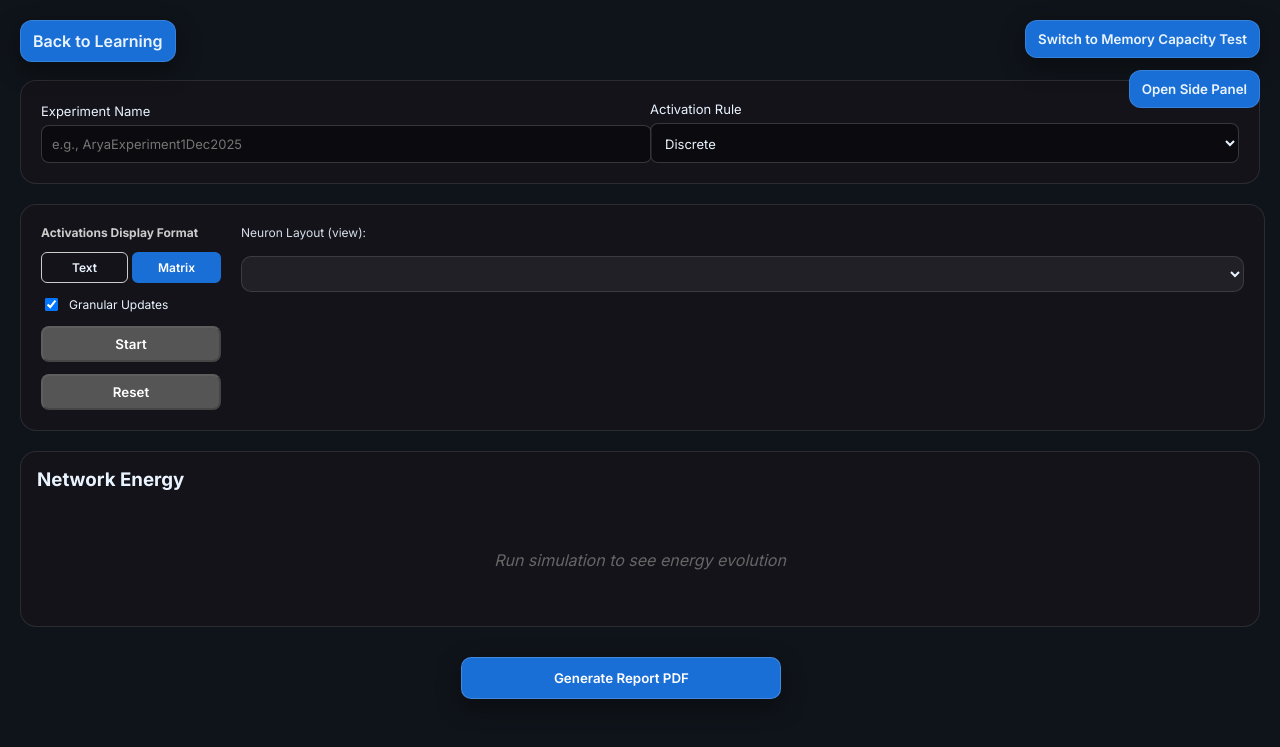
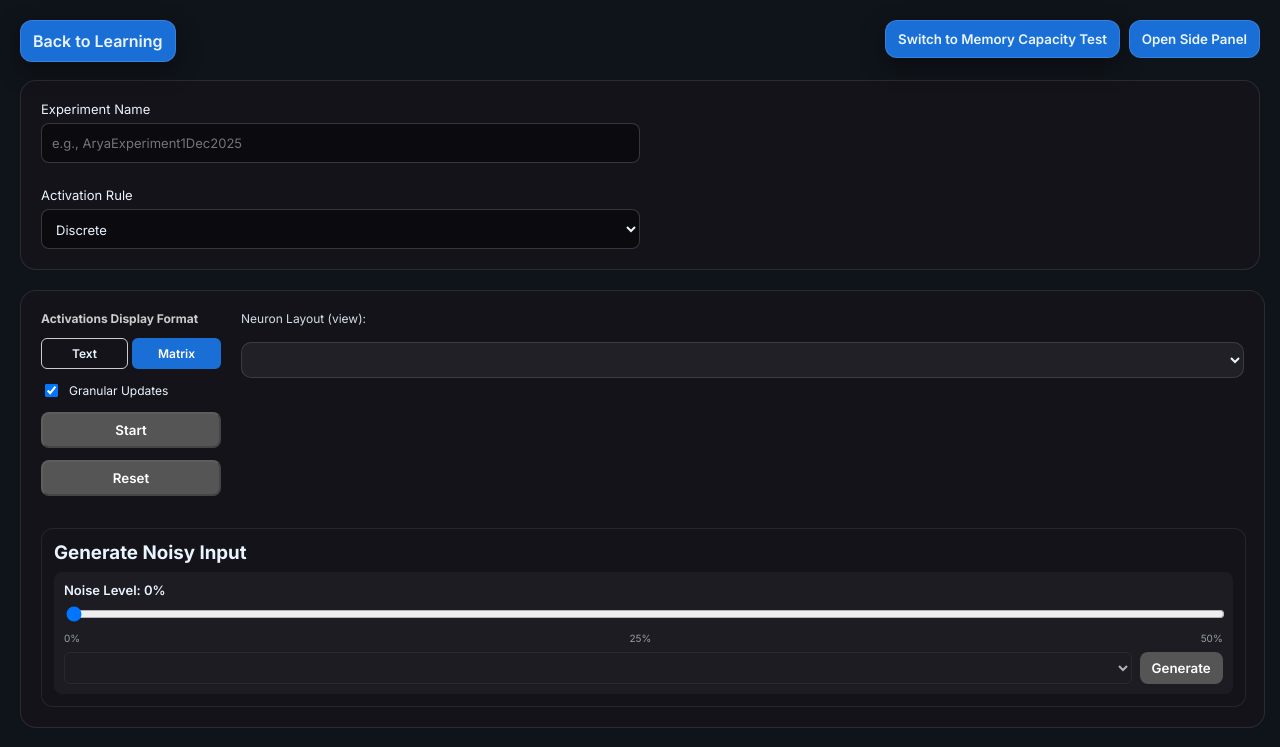
Before and after one commit to pkhatri3/attractor-network-lab, a React (Vite) app in the folder frontend/: page /simulation in a window 1280 px wide. Shown: the top 747 px of the page. Built offline with nearby package versions, Linux system fonts and the light colour scheme.

Commit message:
ui improvements for simulation phase

```diff
--- a/frontend/src/components/SimulationPhase.jsx
+++ b/frontend/src/components/SimulationPhase.jsx
@@ -44,6 +44,13 @@ const ActivationLayout = ({
     setGranularMode,
     AHistLength,
     onIterationChange,
+    // noisy input props
+    simulationNoiseLevel,
+    setSimulationNoiseLevel,
+    selectedMemoryIndex,
+    setSelectedMemoryIndex,
+    parsedMems,
+    generateNoisyInput,
   }) => (
     <div style={{ width: "100%", paddingTop: "20px", display: "flex", flexDirection: "column", gap: 4, pointerEvents: "auto", zIndex: 1 }}>
 
@@ -243,8 +250,65 @@ const ActivationLayout = ({
                 }
                 style={{ width: "100%" }}
               />
+                </div>
+              )}
+          {/* Noisy input moved here from the right drawer so it's not hidden in the side panel */}
+          {/** Only show when in activation mode (caller ensures this) **/}
+          <div style={{ width: "100%", marginTop: 12 }}>
+            <div style={{
+              background: "rgba(20,20,26,0.92)",
+              borderRadius: 12,
+              padding: 12,
+              border: "1px solid rgba(255,255,255,0.08)",
+              width: "98%",
+            }}>
+              <h3 style={{ marginTop: 0, marginBottom: 8 }}>Generate Noisy Input</h3>
+              <div style={{ background: "rgba(255,255,255,0.04)", padding: 10, borderRadius: 8 }}>
+                <div style={{ fontSize: 13, marginBottom: 6, fontWeight: 600, color: "#eaf4ff" }}>
+                  Noise Level: {(simulationNoiseLevel * 100).toFixed(0)}%
+                </div>
+                <input
+                  type="range"
+                  min={0}
+                  max={0.5}
+                  step={0.01}
+                  value={simulationNoiseLevel}
+                  onChange={(e) => setSimulationNoiseLevel(Number(e.target.value))}
+                  style={{ width: "100%" }}
+                  disabled={isSimulating || hasRun}
+                />
+
+                <div style={{ display: "flex", justifyContent: "space-between", fontSize: 10, opacity: 0.6, marginTop: 6 }}>
+                  <span>0%</span>
+                  <span>25%</span>
+                  <span>50%</span>
+                </div>
+
+                <div style={{ display: "flex", gap: 8, marginTop: 8, alignItems: "center" }}>
+                  <select
+                    value={selectedMemoryIndex === null ? "" : selectedMemoryIndex}
+                    onChange={(e) => setSelectedMemoryIndex(e.target.value === "" ? null : Number(e.target.value))}
+                    disabled={isSimulating || hasRun || parsedMems.length === 0}
+                    style={{ flex: 1, padding: 6, borderRadius: 6, background: "transparent", color: "#eaf4ff", border: "1px solid rgba(255,255,255,0.08)" }}
+                  >
+                    {parsedMems.map((m, i) => (
+                      <option key={i} value={i} style={{ background: "#FFF", color: "#000" }}>
+                        Memory #{i + 1}
+                      </option>
+                    ))}
+                  </select>
+
+                  <button
+                    onClick={() => generateNoisyInput()}
+                    disabled={isSimulating || hasRun || neuronCount === 0}
+                    style={{ padding: "8px 12px", borderRadius: 8, border: "none", fontWeight: 600, background: canSimulate && !isSimulating && !hasRun ? "#1a6fd6" : "#555", color: "#fff", cursor: canSimulate && !isSimulating && !hasRun ? "pointer" : "not-allowed" }}
+                  >
+                    Generate
+                  </button>
+                </div>
+              </div>
             </div>
-          )}
+          </div>
       </div>
 
       {/* Energy graph */}
@@ -612,114 +676,7 @@ const CapacityLayout = ({
       )}
     </div>
 
-    {/* Noisy input */}
-    {simulationMode === "activation" && (
-      <div style={panel}>
-        <h3>Generate Noisy Input</h3>
-
-        <div
-          style={{
-            background: "rgba(255,255,255,0.04)",
-            padding: 10,
-            borderRadius: 8,
-            width: "94%",
-          }}
-        >
-          <div
-            style={{
-              fontSize: 13,
-              marginBottom: 6,
-              fontWeight: 600,
-              color: "#eaf4ff",
-            }}
-          >
-            Noise Level: {(simulationNoiseLevel * 100).toFixed(0)}%
-          </div>
-
-          <input
-            type="range"
-            min={0}
-            max={0.5}
-            step={0.01}
-            value={simulationNoiseLevel}
-            onChange={(e) => setSimulationNoiseLevel(Number(e.target.value))}
-            style={{ width: "100%" }}
-            disabled={isSimulating || hasRun}
-          />
-
-          <div
-            style={{
-              display: "flex",
-              justifyContent: "space-between",
-              fontSize: 10,
-              opacity: 0.6,
-              marginTop: 6,
-            }}
-          >
-            <span>0%</span>
-            <span>25%</span>
-            <span>50%</span>
-          </div>
-
-          <div
-            style={{
-              display: "flex",
-              gap: 8,
-              marginTop: 8,
-              alignItems: "center",
-            }}
-          >
-            <select
-              value={selectedMemoryIndex === null ? "" : selectedMemoryIndex}
-              onChange={(e) =>
-                setSelectedMemoryIndex(
-                  e.target.value === "" ? null : Number(e.target.value)
-                )
-              }
-              disabled={isSimulating || hasRun || parsedMems.length === 0}
-              style={{
-                flex: 1,
-                padding: 6,
-                borderRadius: 6,
-                background: "transparent",
-                color: "#eaf4ff",
-                border: "1px solid rgba(255,255,255,0.08)",
-              }}
-            >
-              {parsedMems.map((m, i) => (
-                <option
-                  key={i}
-                  value={i}
-                  style={{ background: "#FFF", color: "#000" }}
-                >
-                  Memory #{i + 1}
-                </option>
-              ))}
-            </select>
-
-            <button
-              onClick={() => generateNoisyInput()}
-              disabled={isSimulating || hasRun || neuronCount === 0}
-              style={{
-                padding: "8px 12px",
-                borderRadius: 8,
-                border: "none",
-                fontWeight: 600,
-                background:
-                  canSimulate && !isSimulating && !hasRun ? "#1a6fd6" : "#555",
-                color: "#fff",
-                cursor:
-                  canSimulate && !isSimulating && !hasRun
-                    ? "pointer"
-                    : "not-allowed",
-              }}
-            >
-              Generate
-            </button>
-          </div>
-        </div>
-      </div>
-    )}
+
   </div>
 );
 
@@ -1459,7 +1416,7 @@ export default function SimulationPhase() {
         style={{
           position: "absolute",
           top: 20,
-          right: drawerOpen ? drawerWidth + 50 : 20,
+          right: drawerOpen ? drawerWidth + 220 : 160,
           padding: "10px 12px",
           borderRadius: 12,
           border: "1px solid rgba(255,255,255,0.12)",
@@ -1481,7 +1438,7 @@ export default function SimulationPhase() {
         onClick={() => setDrawerOpen((o) => !o)}
         style={{
           position: "absolute",
-          top: 70,
+          top: 20,
           right: drawerOpen ? drawerWidth + 50 : 20,
           padding: "10px 12px",
           borderRadius: 12,
@@ -1524,12 +1481,12 @@ export default function SimulationPhase() {
               borderRadius: 16,
               padding: 20,
               display: "flex",
-              gap: 20,
-              alignItems: "flex-end",
+              gap: 24,
+              alignItems: "flex-start",
               flexWrap: "wrap",
             }}
           >
-            <div style={{ flex: 1, minWidth: 200 }}>
+            <div style={{ flex: "0 1 50%", minWidth: 200, boxSizing: "border-box" }}>
               <label
                 style={{
                   display: "block",
@@ -1548,7 +1505,10 @@ export default function SimulationPhase() {
                 placeholder="e.g., AryaExperiment1Dec2025"
                 style={{
                   width: "100%",
+                  boxSizing: "border-box",
                   padding: 10,
+                  height: 40,
+                  lineHeight: "20px",
                   borderRadius: 8,
                   border: "1px solid rgba(255,255,255,0.18)",
                   background: "rgba(0,0,0,0.4)",
@@ -1557,7 +1517,7 @@ export default function SimulationPhase() {
                 }}
               />
             </div>
-            <div style={{ flex: 1, minWidth: 200 }}>
+            <div style={{ flex: "0 1 50%", minWidth: 200, boxSizing: "border-box" }}>
               <label
                 style={{
                   display: "block",
@@ -1575,7 +1535,10 @@ export default function SimulationPhase() {
                 disabled={isSimulating || hasRun}
                 style={{
                   width: "100%",
+                  boxSizing: "border-box",
                   padding: 10,
+                  height: 40,
+                  lineHeight: "20px",
                   borderRadius: 8,
                   border: "1px solid rgba(255,255,255,0.18)",
                   background: "rgba(0,0,0,0.4)",
@@ -1636,7 +1599,10 @@ export default function SimulationPhase() {
                   disabled={isSimulating || hasRun}
                   style={{
                     width: "100%",
+                    boxSizing: "border-box",
                     padding: 10,
+                    height: 40,
+                    lineHeight: "20px",
                     borderRadius: 8,
                     border: "1px solid rgba(255,255,255,0.18)",
                     background: "rgba(0,0,0,0.4)",
@@ -1676,6 +1642,12 @@ export default function SimulationPhase() {
             setGranularMode={setGranularMode}
             AHistLength={AHist.length}
             onIterationChange={handleIterationChange}
+            simulationNoiseLevel={simulationNoiseLevel}
+            setSimulationNoiseLevel={setSimulationNoiseLevel}
+            selectedMemoryIndex={selectedMemoryIndex}
+            setSelectedMemoryIndex={setSelectedMemoryIndex}
+            parsedMems={parsedMems}
+            generateNoisyInput={generateNoisyInput}
           />
 
           </div>
@@ -1795,7 +1767,6 @@ export default function SimulationPhase() {
               neuronCount={neuronCount}
               simulationMode={simulationMode}
               canSimulate={canSimulate}
-              generateNoisyInput={generateNoisyInput}
               onWeightsCanvasReady={(canvas) => {
                 weightsCanvasRef.current = canvas;
               }}
```
